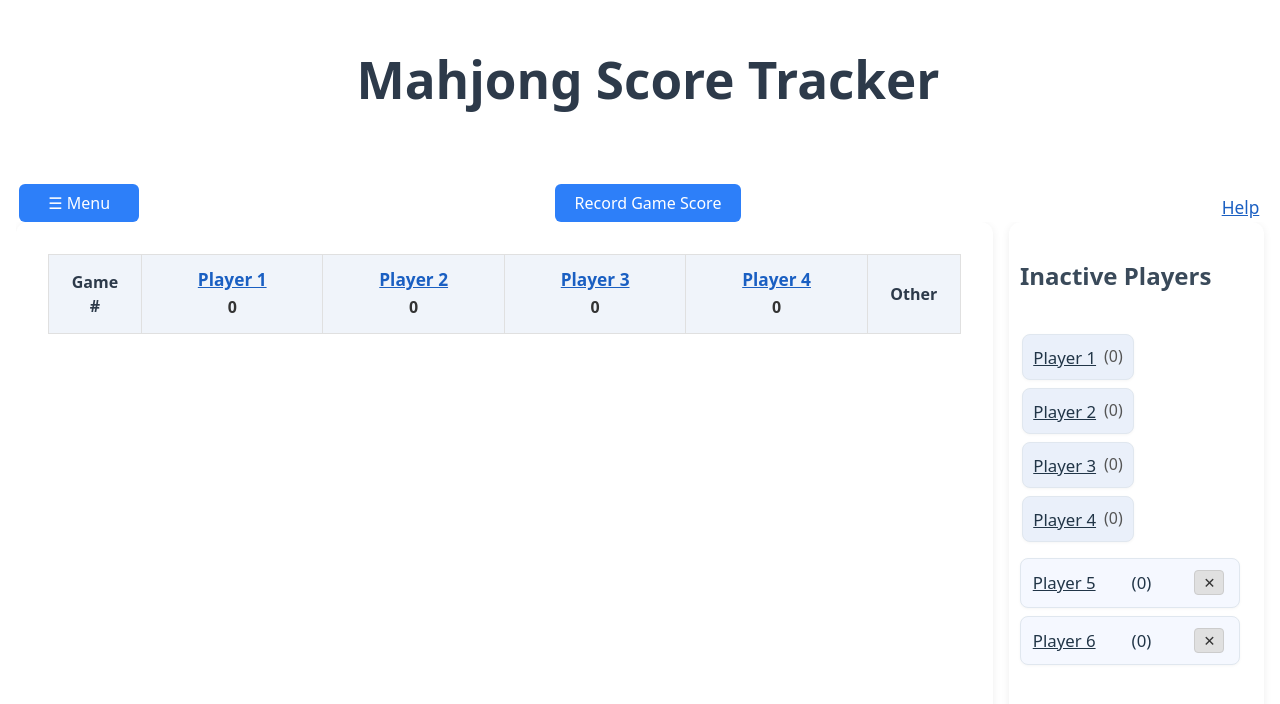
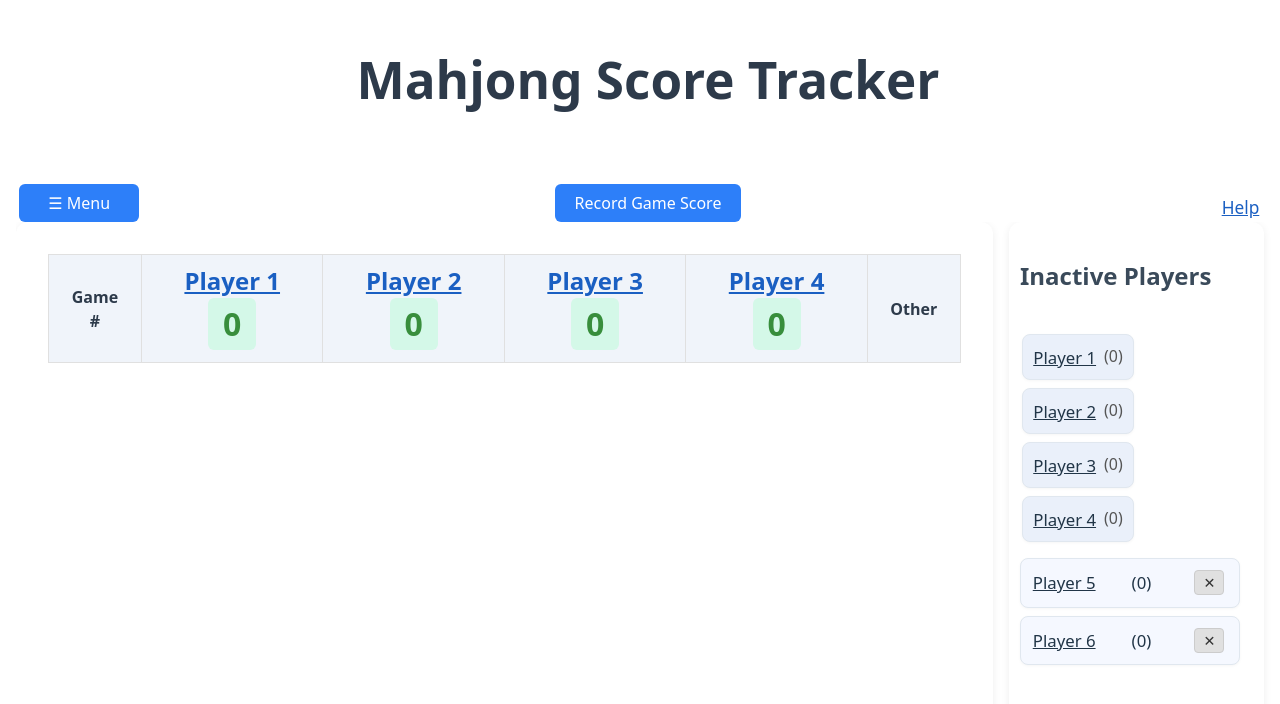
Before and after one commit to perry513/Score-Board, a React (Vite) app: page / in a window 1280 px wide. Shown: the top 704 px of the page. Built offline with nearby package versions, Linux system fonts and the light colour scheme.

Commit message:
feat: add payout calculation modal and score box styles.

```diff
--- a/src/App.css
+++ b/src/App.css
@@ -1,4 +1,3 @@
-
 html, body {
   height: 100vh;
   margin: 0;
@@ -200,3 +199,17 @@ label {
 .mahjong-app {
   min-height: 100vh;
 }
+.score-box {
+  font-weight: 600;
+  font-size: 2em;
+  color: #388e3c;
+  background: #d4f8e8;
+  border-radius: 6px;
+  padding: 2px 8px;
+  display: inline-block;
+  min-width: 32px;
+}
+.score-box.negative {
+  color: #d32f2f;
+  background: #ffe0e0;
+}
--- a/src/App.jsx
+++ b/src/App.jsx
@@ -15,6 +15,21 @@ const defaultPlayers = [
 const defaultGames = [];
 
 function App() {
+  // Payout modal state
+  const [payoutModalOpen, setPayoutModalOpen] = useState(false);
+  const [payoutRate, setPayoutRate] = useState(1);
+  const payoutRateInputRef = React.useRef(null);
+
+  const openPayoutModal = () => {
+    setPayoutModalOpen(true);
+    setTimeout(() => {
+      if (payoutRateInputRef.current) {
+        payoutRateInputRef.current.focus();
+        payoutRateInputRef.current.select();
+      }
+    }, 100);
+  };
+  const closePayoutModal = () => setPayoutModalOpen(false);
   // State and effects
   // Add 10 random game scores for testing
   const addRandomGames = () => {
@@ -421,7 +436,7 @@ function App() {
             minWidth: '180px',
             padding: '0.5em 0'
           }} className="menu-popup">
-            {['Add Player', 'Clear Scores', 'Clear Players', 'Export CSV'].map((label, idx) => (
+            {['Add Player', 'Clear Scores', 'Clear Players', 'Export CSV', 'Calculate Payout'].map((label, idx) => (
               <button
                 key={label}
                 style={{
@@ -478,6 +493,9 @@ function App() {
                     document.body.removeChild(a);
                     URL.revokeObjectURL(url);
                   }
+                  if (label === 'Calculate Payout') {
+                    openPayoutModal();
+                  }
                 }}
               >
                 {label}
@@ -519,22 +537,17 @@ function App() {
                         textDecoration: 'underline',
                         fontWeight: 700,
                         color: '#1a5fc2',
-                        fontSize: '1.08em'
+                        fontSize: '1.5em',
+                        lineHeight: '1.2',
+                        display: 'inline-block',
+                        marginBottom: '2px'
                       }}
                       onClick={() => changePlayerName(p.id)}
                     >
                       {p.name}
                     </span>
                     <br />
-                    <span style={{
-                      fontWeight: 600,
-                      color: p.score > 0 ? '#388e3c' : p.score < 0 ? '#d32f2f' : '#333',
-                      background: p.score > 0 ? '#d4f8e8' : p.score < 0 ? '#ffe0e0' : 'transparent',
-                      borderRadius: '6px',
-                      padding: '2px 8px',
-                      display: 'inline-block',
-                      minWidth: '32px'
-                    }}>{p.score}</span>
+                      <span className={`score-box${p.score < 0 ? ' negative' : ''}`}>{p.score}</span>
                   </th>
                 ))}
                 <th style={{ width: '60px' }}>Other</th>
@@ -545,27 +558,24 @@ function App() {
                 <tr key={idx}>
                   <td style={{ cursor: 'pointer', textDecoration: 'underline', color: '#2d7ff9' }} onClick={() => openEditModal(games.length - 1 - idx)}>{game.number}</td>
                     {getActivePlayers().map((p, i) => {
-                    let scoreStyle = {};
                       if (game.active.includes(p.id)) {
                         const val = game.scores[p.id];
-                      if (val > 0) scoreStyle = { fontWeight: 600, color: '#388e3c', background: '#d4f8e8', borderRadius: '6px', padding: '2px 8px', display: 'inline-block', minWidth: '32px' };
-                      if (val < 0) scoreStyle = { fontWeight: 600, color: '#d32f2f', background: '#ffe0e0', borderRadius: '6px', padding: '2px 8px', display: 'inline-block', minWidth: '32px' };
-                    }
                         return (
                           <td key={p.id}>
-                        {game.active.includes(p.id) ? <span style={scoreStyle}>{game.scores[p.id]}</span> : '-'}
+                            <span className={`score-box${val < 0 ? ' negative' : ''}`}>{val}</span>
                           </td>
                         );
+                      } else {
+                        return <td key={p.id}>-</td>;
+                      }
                     })}
                   <td>
                       {(() => {
                         const otherScore = getOtherScoreForGame(game);
-                      let scoreStyle = {};
                         if (typeof otherScore === 'number') {
-                        if (otherScore > 0) scoreStyle = { fontWeight: 600, color: '#388e3c', background: '#d4f8e8', borderRadius: '6px', padding: '2px 8px', display: 'inline-block', minWidth: '32px' };
-                        if (otherScore < 0) scoreStyle = { fontWeight: 600, color: '#d32f2f', background: '#ffe0e0', borderRadius: '6px', padding: '2px 8px', display: 'inline-block', minWidth: '32px' };
+                          return <span className={`score-box${otherScore < 0 ? ' negative' : ''}`}>{otherScore}</span>;
                         }
-                      return typeof otherScore === 'number' ? <span style={scoreStyle}>{otherScore}</span> : otherScore;
+                        return otherScore;
                       })()}
                   </td>
                 </tr>
@@ -707,6 +717,51 @@ function App() {
         <div tabIndex={0} onKeyDown={handleModalKeyDown} style={{ outline: 'none' }} />
       </Modal>
         {/* Edit previous game modal */}
+      {/* Calculate payout modal */}
+      <Modal isOpen={payoutModalOpen} onRequestClose={closePayoutModal} ariaHideApp={false} style={{ content: { minWidth: '340px', minHeight: '320px', maxWidth: '420px', margin: 'auto', borderRadius: '12px' } }}>
+        <h2>Calculate Payout</h2>
+        <div style={{ marginBottom: '1em' }}>
+          <label>Rate: <input
+            type="number"
+            value={payoutRate}
+            ref={payoutRateInputRef}
+            min={1}
+            step={0.01}
+            onChange={e => setPayoutRate(Number(e.target.value) || 1)}
+            style={{ background: '#ffffcc', width: '80px', marginLeft: '0.5em' }}
+          /></label>
+        </div>
+        <table style={{ width: '100%', borderCollapse: 'collapse', marginBottom: '1em' }}>
+          <thead>
+            <tr>
+              <th style={{ textAlign: 'left', fontWeight: 600, fontSize: '1.1em' }}>Player</th>
+              <th style={{ textAlign: 'right', fontWeight: 600, fontSize: '1.1em' }}>Score</th>
+              <th style={{ textAlign: 'right', fontWeight: 600, fontSize: '1.1em' }}>Payout</th>
+              <th style={{ textAlign: 'center', fontWeight: 600, fontSize: '1.1em' }}>Result</th>
+            </tr>
+          </thead>
+          <tbody>
+            {players.map(p => {
+              const payout = payoutRate ? (p.score / payoutRate) : 0;
+              return (
+                <tr key={p.id}>
+                  <td style={{ textAlign: 'left', fontWeight: 500 }}>{p.name}</td>
+                  <td style={{ textAlign: 'right' }}>{p.score}</td>
+                  <td style={{ textAlign: 'right', fontWeight: 600, color: payout > 0 ? '#388e3c' : payout < 0 ? '#d32f2f' : '#333' }}>
+                    {payout.toFixed(2)}
+                  </td>
+                  <td style={{ textAlign: 'center', fontWeight: 600 }}>
+                    {payout > 0 ? 'Win' : payout < 0 ? 'Lose' : '-'}
+                  </td>
+                </tr>
+              );
+            })}
+          </tbody>
+        </table>
+        <div style={{ textAlign: 'center' }}>
+          <button onClick={closePayoutModal} style={{ minWidth: '100px' }}>Close</button>
+        </div>
+      </Modal>
         <Modal isOpen={editModalOpen} onRequestClose={closeEditModal} ariaHideApp={false}>
           <h2>Edit Game #{editGameIdx !== null ? games[editGameIdx].number : ''}</h2>
           <div style={{ display: 'flex', alignItems: 'center', gap: '1em', marginBottom: '1em' }}>
```
Lines whose indentation alone changed are shown as unchanged.
